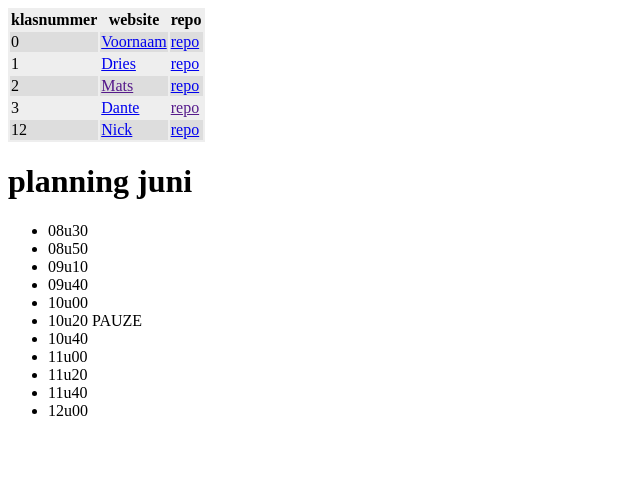
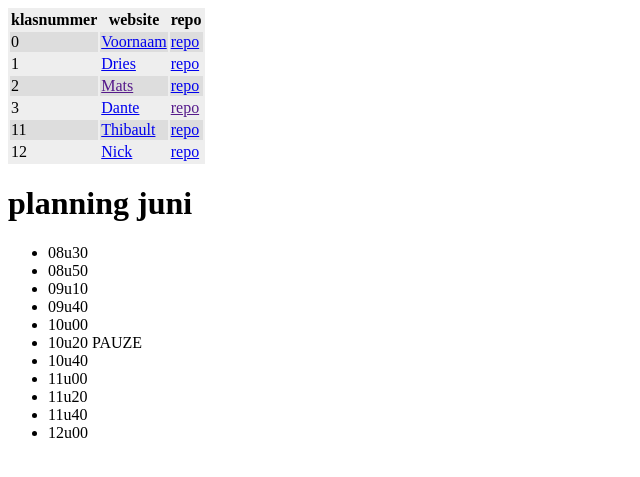
Before and after one commit to vbrh-immalle/vbrh-immalle.github.io, a Jekyll site: the page built from GIPWebsites2018-2019/index.md, in a window 1280 px wide. Shown: the top 477 px of the page, without its empty margins (0-640 px from the left). Built offline with Jekyll 4.4.1, drawn with Linux system fonts in a browser that asks for light colours; some web fonts are replaced.

Commit message:
Update index (Thibault)

```diff
--- a/GIPWebsites2018-2019/index.md
+++ b/GIPWebsites2018-2019/index.md
@@ -9,6 +9,7 @@ title: GIP Websites 2016-2017
 | 1 | [Dries](https://driesa-immalle.github.io/GipSite3/) | [repo](https://github.com/DriesA-immalle/GipSite3) |
 | 2 | [Mats]() | [repo](https://github.com/MatsB-immalle/GipSite) |
 | 3 | [Dante](http://DanteB-immalle.github.io/) | [repo]() |
+| 11 | [Thibault](https://github.com/ThibaultP-immalle/) | [repo](https://github.com/ThibaultP-immalle/GIPTRY3) |
 | 12 | [Nick](http://NickZ-immalle.github.io/) | [repo](https://github.com/vbrh-immalle/vbrh-immalle.github.io) |
 
 
```
